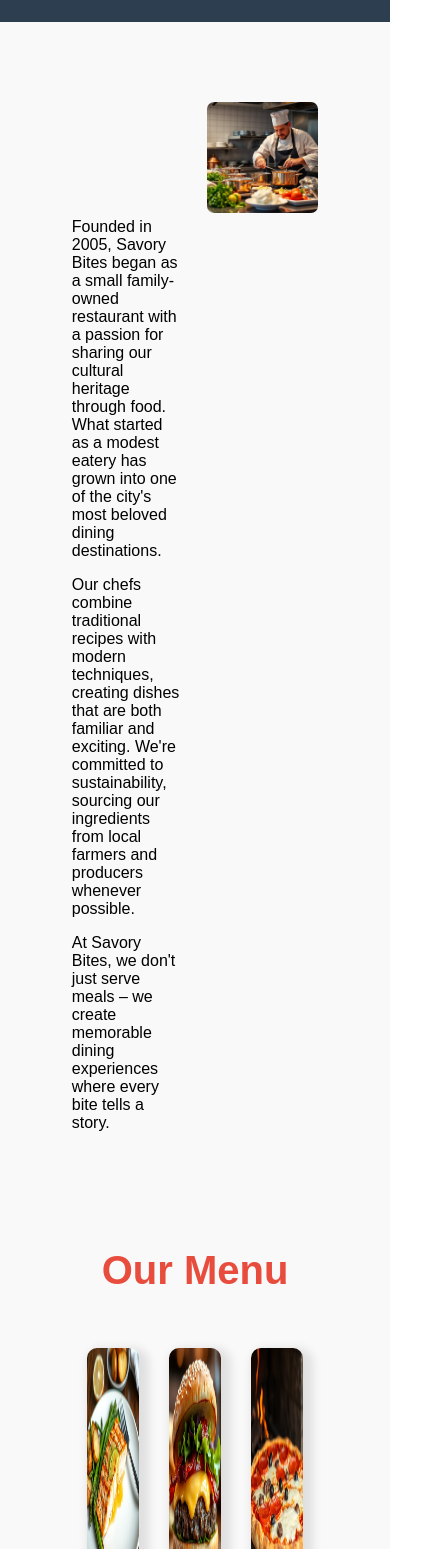
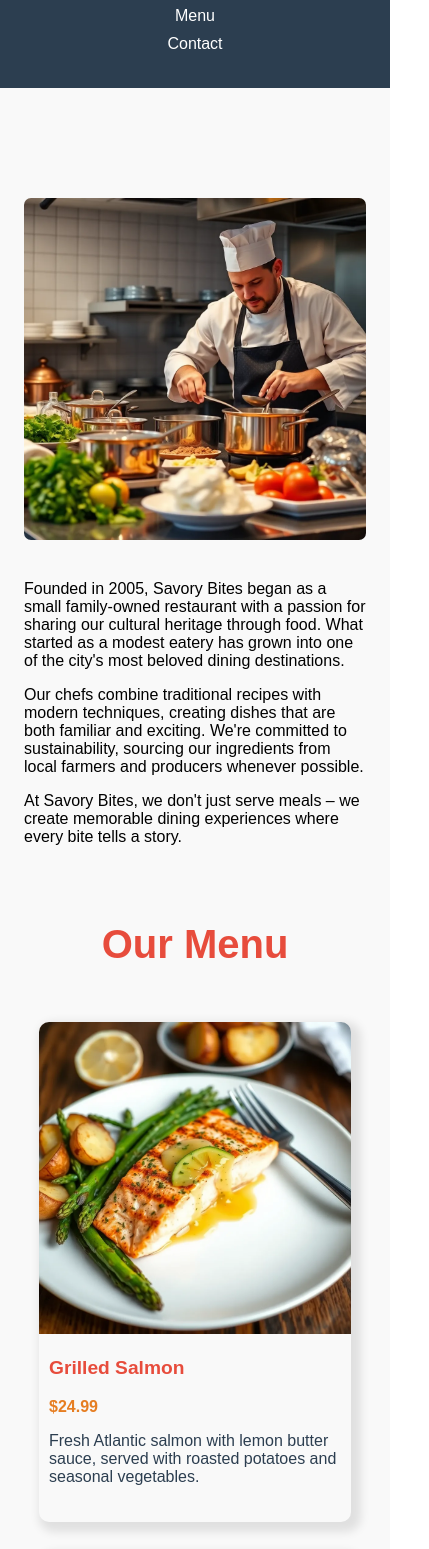
Before and after one commit to Youssef1010101010/Project, a plain HTML site: page index.html in a window 390 px wide. Shown: the part 89-1638 px from the top of the page, 429 px wide, since content can reach past the window. Drawn offline with Linux system fonts and the light colour scheme.

Commit message:
edit css file

```diff
--- a/css/main.css
+++ b/css/main.css
@@ -1,6 +1,7 @@
 /* Start Global Style */
 * {
     box-sizing: border-box;
+
   }
   html
   {
@@ -263,3 +264,104 @@
      transform: scale(1);
    }
   /* End Footer */
+  /* ================= Mobile Responsive ================= */
+@media (max-width: 768px) {
+
+  /* Container */
+  .container {
+    width: 95%;
+  }
+
+  /* Navbar */
+  nav ul {
+    float: none;
+    text-align: center;
+  }
+
+  nav ul li {
+    float: none;
+    margin: 10px 0;
+  }
+
+  nav .logo {
+    text-align: center;
+    display: block;
+    margin-bottom: 10px;
+  }
+
+  /* Hero Section */
+  #heroSection {
+    height: auto;
+    padding-bottom: 50px;
+  }
+
+  #heroSection .text {
+    margin-top: 120px;
+    padding: 0 15px;
+  }
+
+  #heroSection .text h1 {
+    font-size: 2rem;
+  }
+
+  #heroSection .text p {
+    width: 100%;
+    font-size: 1rem;
+  }
+
+  /* About Section */
+  #about .content .text,
+  #about .content .image {
+    float: none;
+    width: 100%;
+    margin-top: 30px;
+  }
+
+  /* Menu Section */
+  #menu .content .box {
+    float: none;
+    width: 100%;
+  }
+
+  #menu .content .box > div {
+    height: auto;
+  }
+
+  #menu .content .box img {
+    height: auto;
+  }
+
+  /* Visit Us */
+  #visitUs .box {
+    float: none;
+    width: 100%;
+    margin-bottom: 20px;
+  }
+
+  /* Section Padding */
+  section {
+    padding: 30px 15px;
+  }
+}
+@media (max-width: 768px) {
+
+  #about .content {
+    display: flex;
+    flex-direction: column;
+  }
+
+  /* الصورة فوق */
+  #about .content .image {
+    order: 1;
+    width: 100%;
+    margin-bottom: 20px;
+  }
+
+  /* الكلام تحت */
+  #about .content .text {
+    order: 2;
+    width: 100%;
+    margin-top: 0;
+  }
+
+}
```
